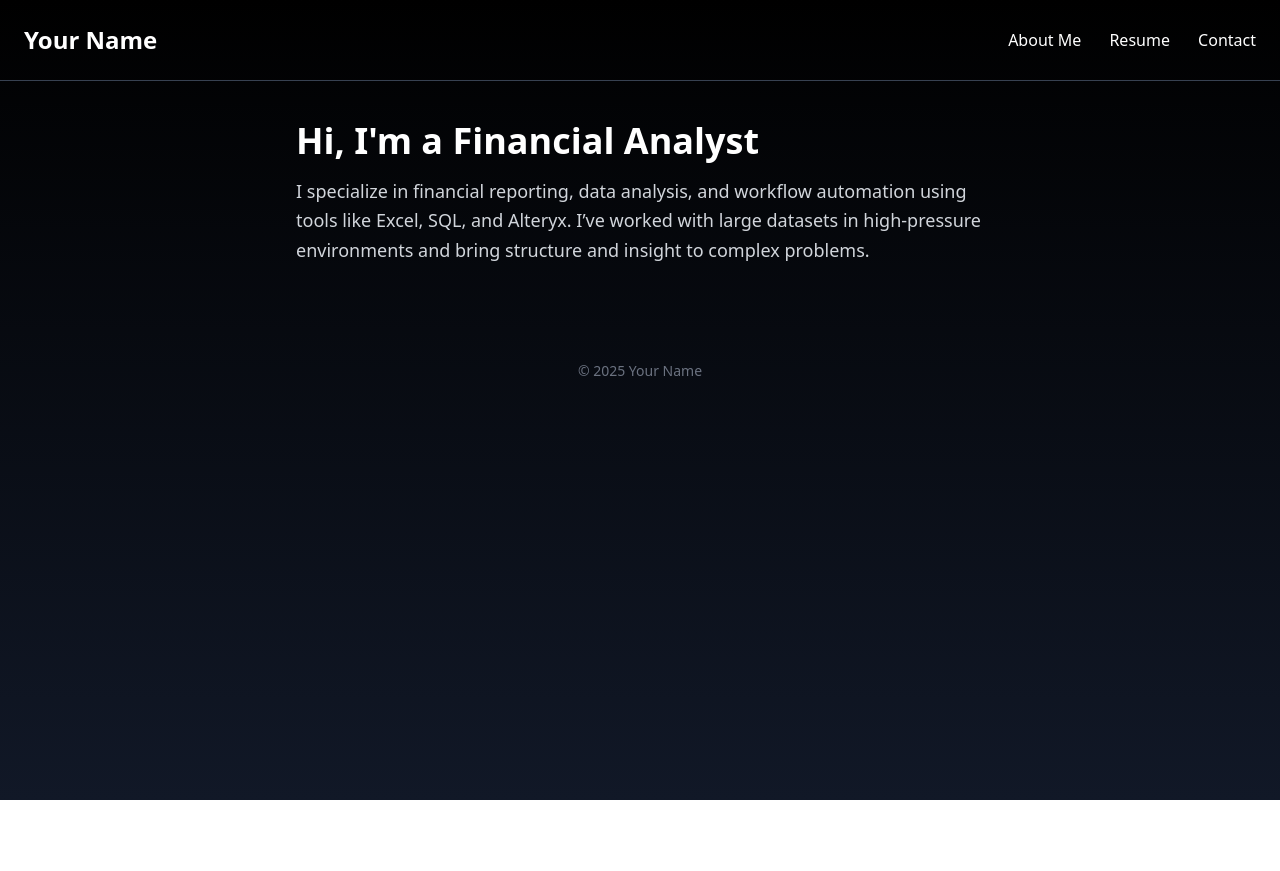
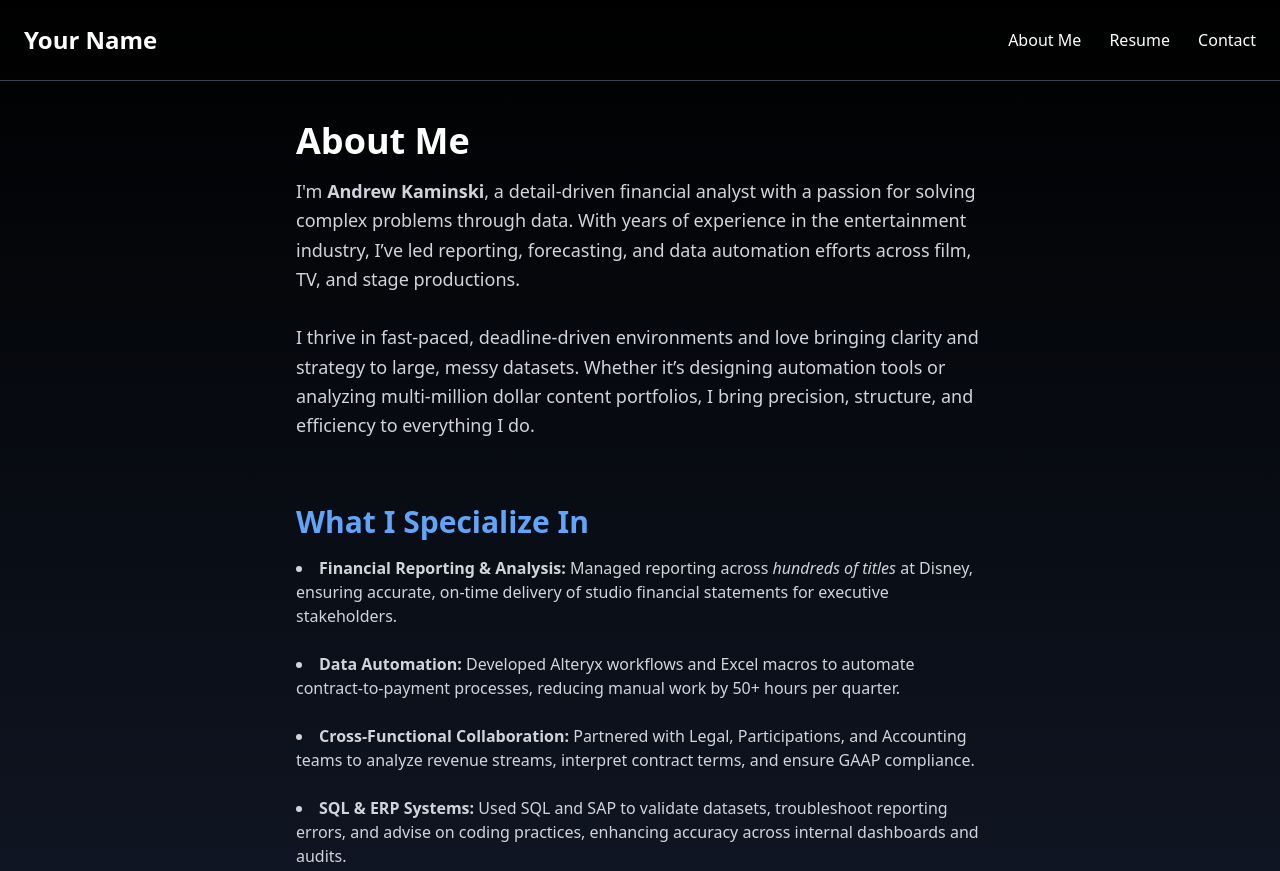
Before and after one commit to koopakam47/Career-Website, a plain HTML site: page index.html in a window 1280 px wide. Shown: the top 871 px of the page. Before the commit the page ends 800 px from the top, so only its background shows below. Drawn offline with nearby package versions, Linux system fonts and the light colour scheme.

Commit message:
Enhanced About Me with specialties and achievements

```diff
--- a/index.html
+++ b/index.html
@@ -17,13 +17,37 @@
     </nav>
   </header>
 
-  <main class="max-w-3xl mx-auto p-10">
-    <h2 class="text-4xl font-extrabold mb-4">Hi, I'm a Financial Analyst</h2>
+<main class="max-w-3xl mx-auto p-10 space-y-16">
+  <!-- About Me Section -->
+  <section>
+    <h2 class="text-4xl font-extrabold mb-4">About Me</h2>
     <p class="text-lg text-gray-300 leading-relaxed">
-      I specialize in financial reporting, data analysis, and workflow automation using tools like Excel, SQL, and Alteryx.
-      I’ve worked with large datasets in high-pressure environments and bring structure and insight to complex problems.
+      I'm <strong>Andrew Kaminski</strong>, a detail-driven financial analyst with a passion for solving complex problems through data. With years of experience in the entertainment industry, I’ve led reporting, forecasting, and data automation efforts across film, TV, and stage productions.
+      <br><br>
+      I thrive in fast-paced, deadline-driven environments and love bringing clarity and strategy to large, messy datasets. Whether it’s designing automation tools or analyzing multi-million dollar content portfolios, I bring precision, structure, and efficiency to everything I do.
     </p>
-  </main>
+  </section>
+
+  <!-- Specializations Section -->
+  <section>
+    <h2 class="text-3xl font-bold mb-4 text-blue-400">What I Specialize In</h2>
+    <ul class="space-y-6 text-gray-300 list-disc list-inside">
+      <li>
+        <strong>Financial Reporting & Analysis:</strong> Managed reporting across <em>hundreds of titles</em> at Disney, ensuring accurate, on-time delivery of studio financial statements for executive stakeholders.
+      </li>
+      <li>
+        <strong>Data Automation:</strong> Developed Alteryx workflows and Excel macros to automate contract-to-payment processes, reducing manual work by 50+ hours per quarter.
+      </li>
+      <li>
+        <strong>Cross-Functional Collaboration:</strong> Partnered with Legal, Participations, and Accounting teams to analyze revenue streams, interpret contract terms, and ensure GAAP compliance.
+      </li>
+      <li>
+        <strong>SQL & ERP Systems:</strong> Used SQL and SAP to validate datasets, troubleshoot reporting errors, and advise on coding practices, enhancing accuracy across internal dashboards and audits.
+      </li>
+    </ul>
+  </section>
+</main>
+
 
   <footer class="text-center text-gray-500 text-sm p-4 mt-10">
     © 2025 Your Name
```
